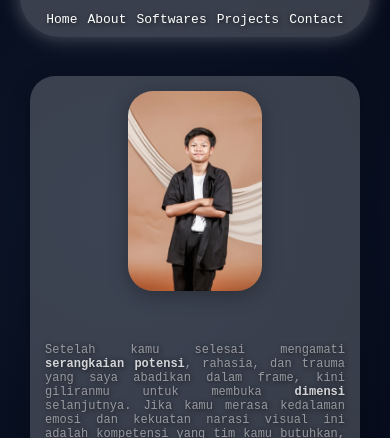
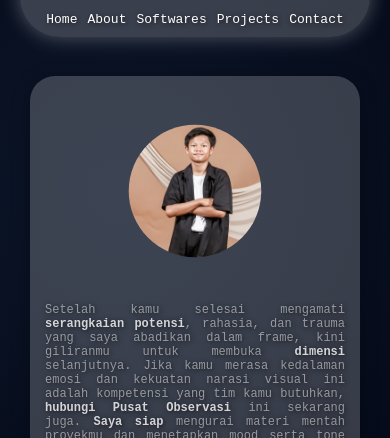
Before and after one commit to FQzx/FQzx-STUDIO, a plain HTML site: page contact/index.html in a window 390 px wide. Shown: the part 63-501 px from the top of the page. Drawn offline with Linux system fonts and the light colour scheme; a web font is replaced by a local one.

Commit message:
Add files via upload

```diff
--- a/contact/contactstyle.css
+++ b/contact/contactstyle.css
@@ -437,10 +437,12 @@ a {
         padding-top: 15px;
         padding-left: 10px;
         padding-right: 10px;
-        margin: auto;
-        margin-top: 10%;
-        margin-left: 10%;
-        margin-right: 10%;
+        margin: 10% auto 0 auto;
+        gap: unset;
+    }
+
+    #faiz {
+        clip-path: circle(39%);
     }
 
     #competence {
@@ -530,7 +532,12 @@ a {
         padding-right: 10px;
         margin: auto;
         margin-top: 10%;
+        gap: unset;
 
+    }
+
+    #faiz {
+        clip-path: circle(39%);
     }
 
     #competence {
--- a/contact/index.html
+++ b/contact/index.html
@@ -30,7 +30,7 @@
         <div id="header">
             <div id="brand">
                 <img src="../files/Logo/FQzx.png" alt="brand" id="brandlogo">
-                <a href="../index.html" id=fqzx>FQzx STUDIO</a>
+                <a href="https://fqzx.my.id" id=fqzx>FQzx STUDIO</a>
             </div>
             <div id="list">
                 <ul>
```
Also changed, not shown: photo/index.html (+1 -1 lines), projects/index.html (+1 -1 lines), software/index.html (+1 -1 lines), video/index.html (+1 -1 lines).
